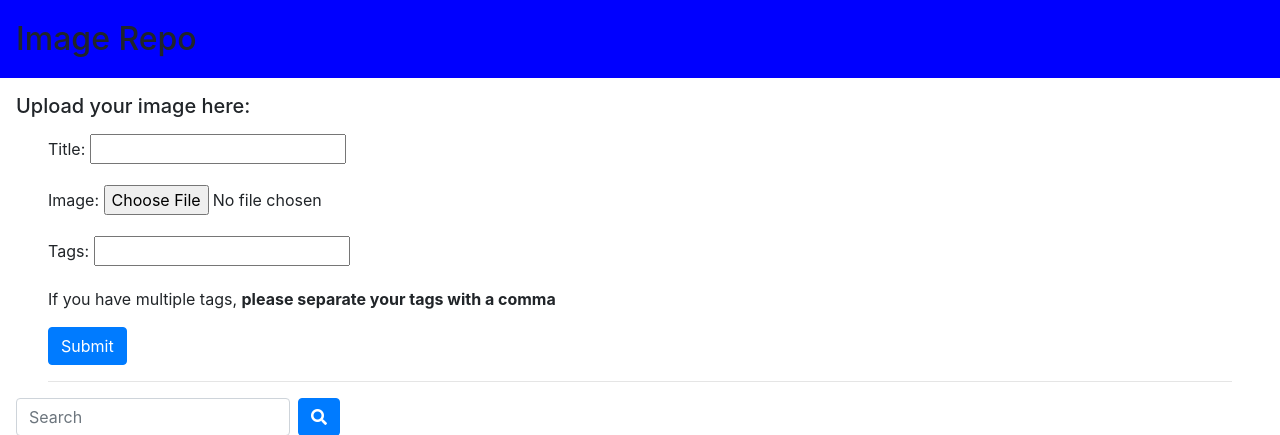
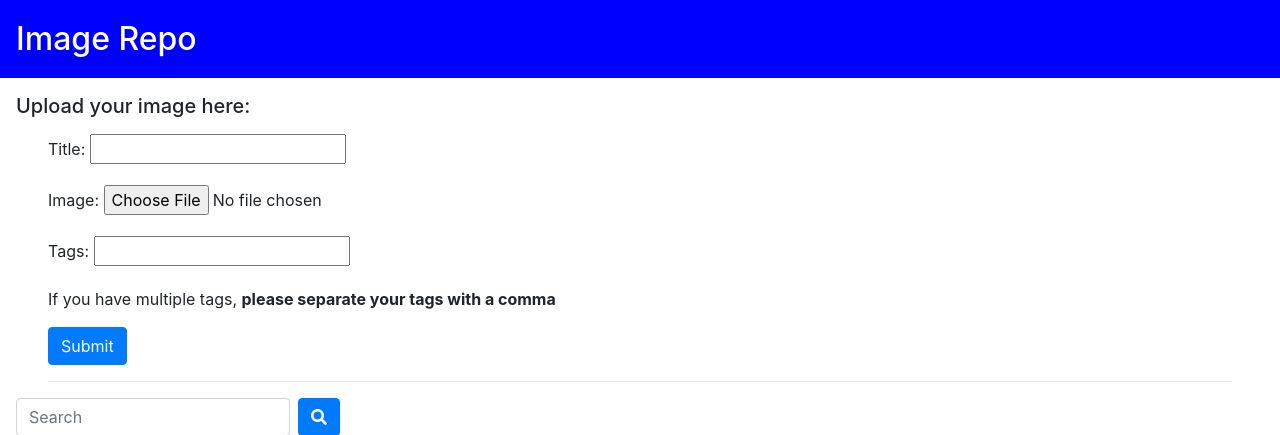
Before and after one commit to arrunp/shopify_image_repo, a Django app: page / in a window 1280 px wide. Shown: the top 435 px of the page. Run offline with Django 3.2, Linux system fonts and the light colour scheme; data that the repository does not hold is empty; some libraries are stand-ins or nearby versions.

Commit message:
adding requirements.txt

```diff
--- a/image_repo/repo/templates/repo/base.html
+++ b/image_repo/repo/templates/repo/base.html
@@ -14,7 +14,7 @@
 <body>
     <div class="py-1 py-lg-1" style="background-color: blue;">
         <header>
-            <h2 class="mx-3 mx-lg-3 my-3 my-lg-3">Image Repo</h2>
+            <h2 class="mx-3 mx-lg-3 my-3 my-lg-3" style="color: white;">Image Repo</h2>
         </header>
     </div>
 
```
Also changed, not shown: requirements.txt (added, +18 -0 lines).
